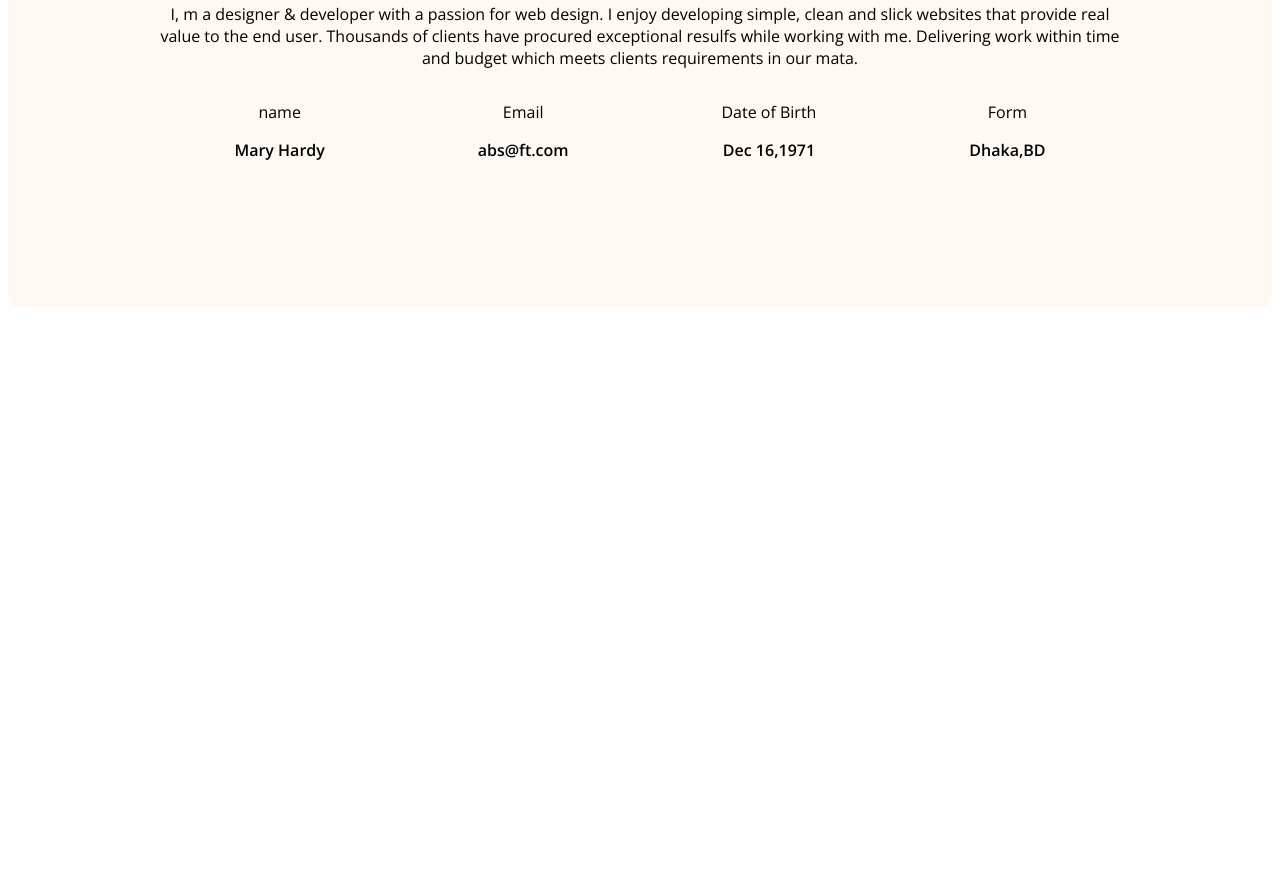
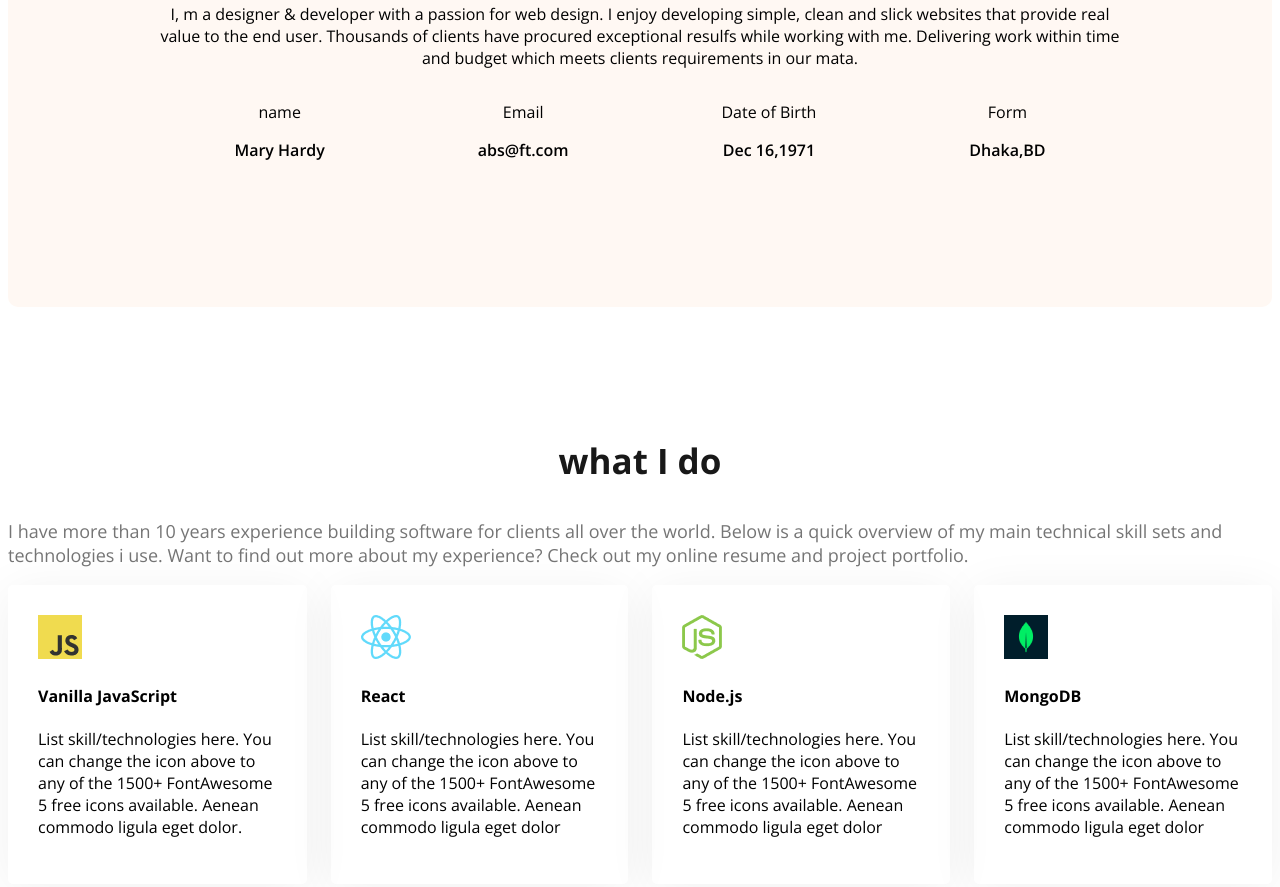
Before and after one commit to nasim-ferdous/web-development-portfolio, a plain HTML site: page index.html in a window 1280 px wide. Shown: the part 1112-1999 px from the top of the page. Before the commit the page ends 1427 px from the top, so only its background shows below. Drawn offline with nearby package versions, Linux system fonts and the light colour scheme.

Commit message:
added skils section

```diff
--- a/index.html
+++ b/index.html
@@ -41,7 +41,7 @@
     </header>
     <main>
         <section class="about secondary-bg">
-            <h3 class="section-title">About Me</h3>
+            <h3 class="section-title text-center">About Me</h3>
             <p class="section-">
                 I, m a designer & developer with a passion for web design. I enjoy developing simple, clean and slick websites that provide real value to the end user. Thousands of clients have procured exceptional resulfs while working with me. Delivering work within time and budget which meets clients requirements in our mata.
             </p>
@@ -69,6 +69,38 @@
             </div>
 
         </section>
+        <!-- what i do start -->
+         <section class="skills">
+            <h3 class="section-title text-center ">what I do</h3>
+            <p class="section-description">I have more than 10 years experience building software for clients all over the world. Below is a quick overview of my main technical skill sets and technologies i use. Want to find out more about my experience? Check out my online resume and project portfolio.</p>
+            <div class="skills-container">
+               <!-- .skill*4>img+h4.skill-title+p.skill-description  -->
+                <div class="skill">
+                    <img src="images/icons/js.png" alt="">
+                    <h4 class="skill-title">Vanilla JavaScript</h4>
+                    <p class="skill-description">List skill/technologies here. You can change the icon above to any of the 1500+ FontAwesome 5 free icons available. Aenean commodo ligula eget dolor.</p>
+                </div>
+                <div class="skill">
+                    <img src="images/icons/react.png" alt="">
+                    <h4 class="skill-title">React</h4>
+                    <p class="skill-description">List skill/technologies here. You can change the icon above to any of the 1500+ FontAwesome 5 free icons available. Aenean commodo ligula eget dolor</p>
+                </div>
+                <div class="skill">
+                    <img src="images/icons/nodejs.png" alt="">
+                    <h4 class="skill-title">Node.js</h4>
+                    <p class="skill-description">List skill/technologies here. You can change the icon above to any of the 1500+ FontAwesome 5 free icons available. Aenean commodo ligula eget dolor</p>
+                </div>
+                <div class="skill">
+                    <img src="images/icons/mongo.png" alt="">
+                    <h4 class="skill-title">MongoDB</h4>
+                    <p class="skill-description">List skill/technologies here. You can change the icon above to any of the 1500+ FontAwesome 5 free icons available. Aenean commodo ligula eget dolor</p>
+                </div>
+
+
+            </div>
+
+
+         </section>
 
     </main>
     <footer>
--- a/styles/portfolio.css
+++ b/styles/portfolio.css
@@ -15,6 +15,9 @@
     color: #FD6E0A;
 
 
+}
+.text-center{
+    text-align: center;
 }
 
 .dark-2 {
@@ -102,12 +105,16 @@ main{
     margin: 0 auto;
 
 }
+main section{
+    margin-top: 130px;
+    margin-bottom: 130px;
+}
 /* about styles */
 .about{
     border-radius: 10px;
     padding: 130px 150px ;
     text-align: center;
-    margin-top: 130px;
+
 
 
 }
@@ -118,3 +125,15 @@ main{
 .item-description{
     font-weight: 600;
 }
+/* skills-section styles */
+.skills-container{
+    display: flex;
+    gap: 24px;
+
+}
+.skill{
+    padding: 30px;
+    border-radius: 5px;
+    box-shadow: 0px 6px 50px 0px rgba(0, 0, 0, 0.06);
+
+}
```
